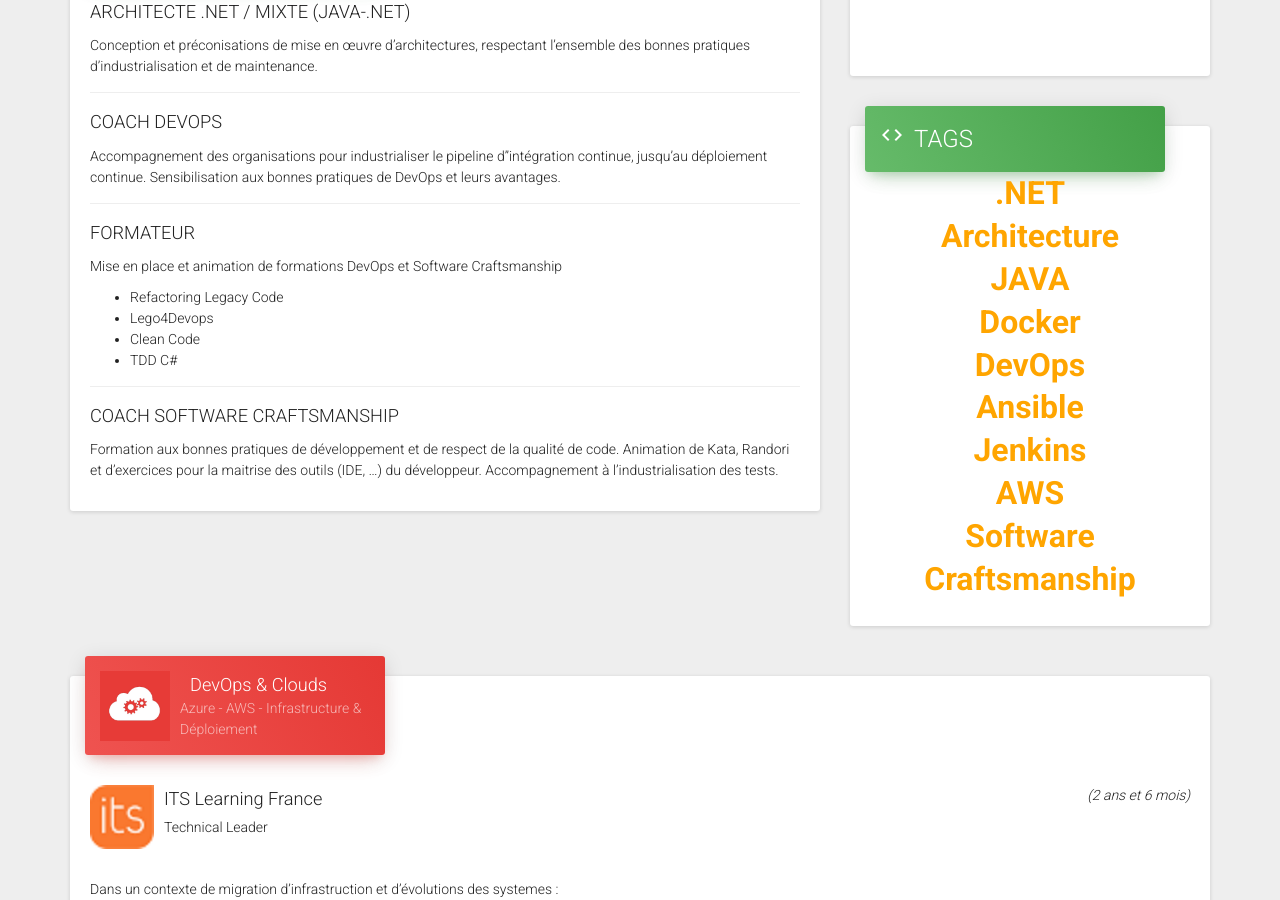
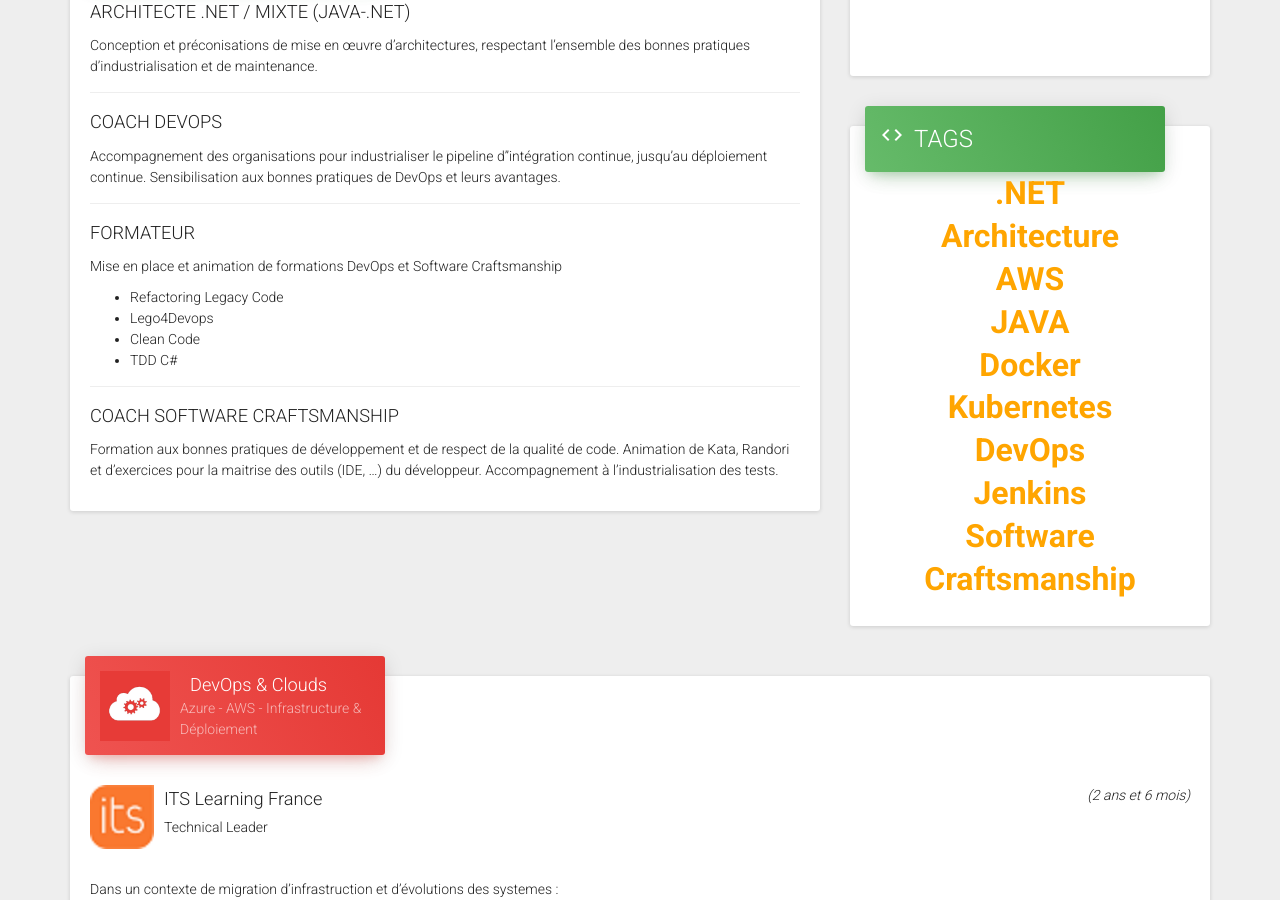
Before and after one commit to Neths/neths.github.io, a Jekyll site: the page built from index.html, in a window 1280 px wide and 900 px high, scrolled down 464 px. Built offline with Jekyll 4.4.1, drawn with Linux system fonts in a browser that asks for light colours; nearby versions of some CDN libraries.

Commit message:
update tags

```diff
--- a/_includes/header.html
+++ b/_includes/header.html
@@ -32,12 +32,12 @@
 					<ul>
 						<li>.NET</li>
 						<li>Architecture</li>
+						<li>AWS</li>
 						<li>JAVA</li>
 						<li>Docker</li>
+						<li>Kubernetes</li>
 						<li>DevOps</li>
-						<li>Ansible</li>
 						<li>Jenkins</li>
-						<li>AWS</li>
 						<li>Software Craftsmanship</li>
 					</ul>
 				</div>
@@ -54,7 +54,7 @@
 						<tbody>
 							{% include skill.html skillname=".Net" size="100" color="purple" %}
 							{% include skill.html skillname="Crafts" size="85" color="green" %}
-							{% include skill.html skillname="DevOps & Cloud" size="95" color="red" %}
+							{% include skill.html skillname="DevOps & Cloud" size="100" color="red" %}
 							{% include skill.html skillname="WebApi" size="80" color="blue" %}
 							{% include skill.html skillname="Web" size="70" color="orange" %}
 						</tbody>
```
